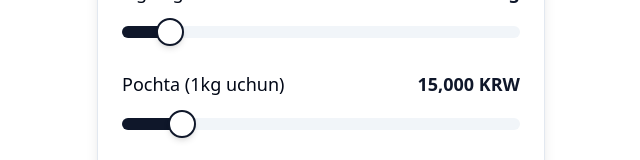
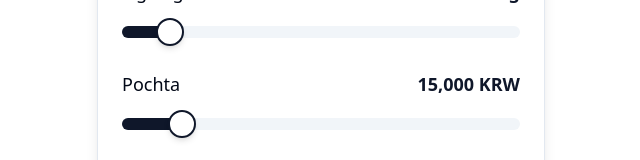
Before and after one commit to muminoff/retail-calc, a React (Vite) app: page / in a window 1280 px wide. Shown: the part 276-436 px from the top of the page, without its empty margins (319-959 px from the left). Built offline with nearby package versions, Linux system fonts and the light colour scheme; no server answers.

Commit message:
Simplify shipping label by removing unit specification

```diff
--- a/src/components/Calculator.tsx
+++ b/src/components/Calculator.tsx
@@ -156,7 +156,7 @@ export function Calculator() {
           {/* Shipping Rate per KG */}
           <div className="space-y-3">
             <div className="flex justify-between items-center">
-              <Label htmlFor="shipping-rate" className="text-lg font-medium">Pochta (1kg uchun)</Label>
+              <Label htmlFor="shipping-rate" className="text-lg font-medium">Pochta</Label>
               <span className="text-lg font-semibold text-primary">{formatNumber(shippingRatePerKg)} KRW</span>
             </div>
             <div className="py-2">
```
